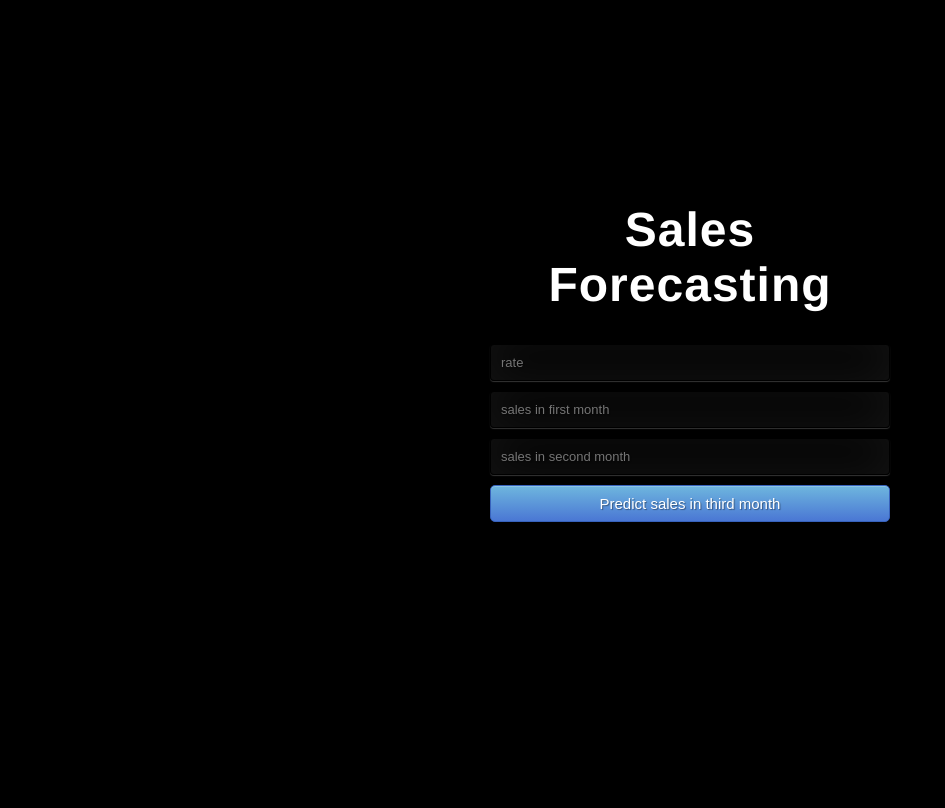
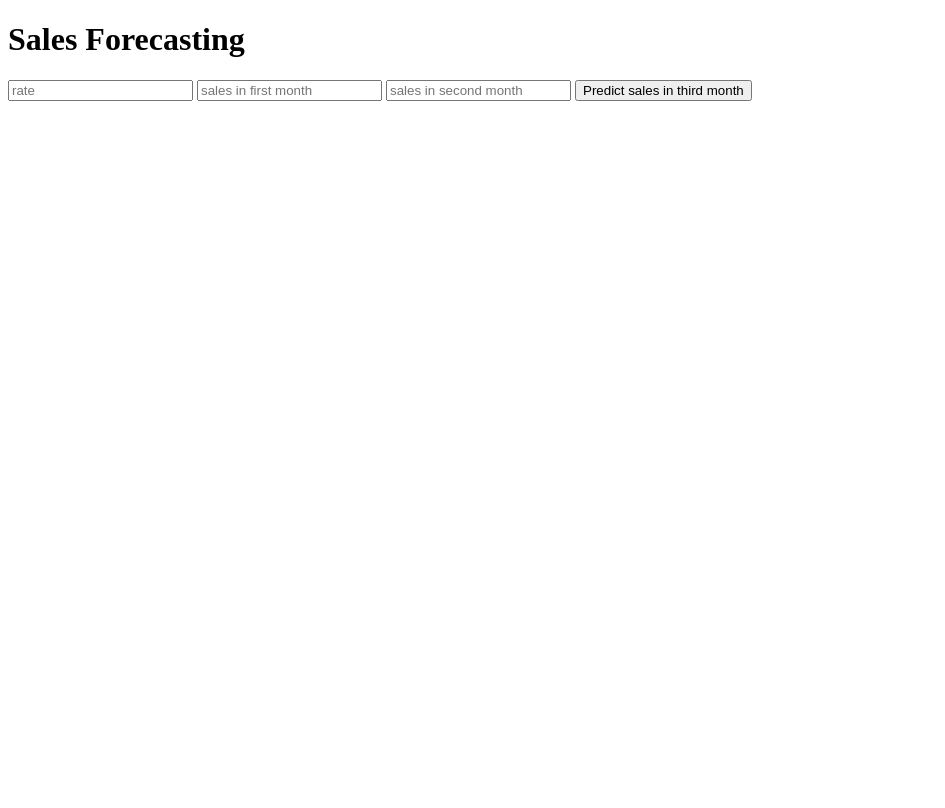
Before and after one commit to amtamasi/Wildcat-Voices, a Python web app: template templates/index.html in a window 1280 px wide. Shown: the whole page, without its empty margins (0-945 px from the left). After the commit the page ends 101 px from the top, so only its background shows below. Run offline with Jinja, Linux system fonts and the light colour scheme; the template is opened without the code that fills it, so the values that code supplies are empty.

Commit message:
changed html background color

```diff
--- a/templates/index.html
+++ b/templates/index.html
@@ -3,15 +3,9 @@
 <head>
   <meta charset="UTF-8">
   <title>Deployment Tutorial 1</title>
-  <link href='https://fonts.googleapis.com/css?family=Pacifico' rel='stylesheet' type='text/css'>
-<link href='https://fonts.googleapis.com/css?family=Arimo' rel='stylesheet' type='text/css'>
-<link href='https://fonts.googleapis.com/css?family=Hind:300' rel='stylesheet' type='text/css'>
-<link href='https://fonts.googleapis.com/css?family=Open+Sans+Condensed:300' rel='stylesheet' type='text/css'>
-<link rel="stylesheet" href="{{ url_for('static', filename='css/style.css') }}">
-
 </head>
 
-<body style="background: #000;">
+<body style="background: #FFFFFF;">
  <div class="login">
 	<h1>Sales Forecasting</h1>
 
```
